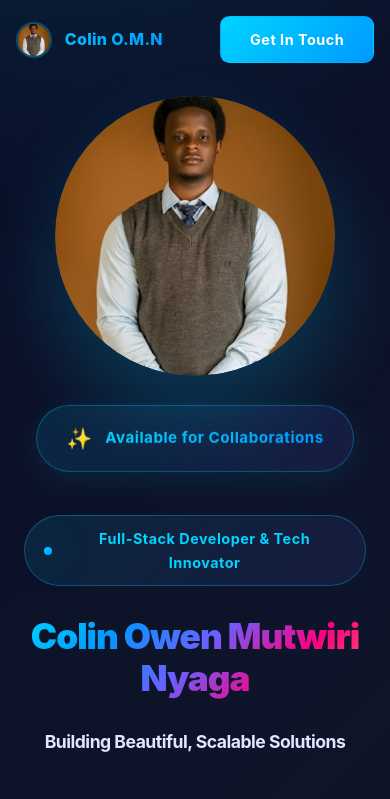
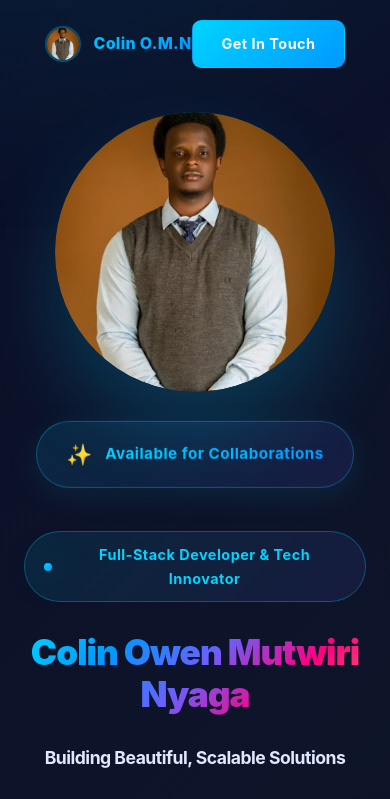
Before and after one commit to owenz4040/portfolio, a Vue app: page / in a window 390 px wide. Shown: the top 799 px of the page. Built offline with nearby package versions, Linux system fonts and the light colour scheme.

Commit message:
fix(navbar/hero): use navbar height variable to prevent overlap

```diff
--- a/src/components/Hero.vue
+++ b/src/components/Hero.vue
@@ -90,7 +90,7 @@
   display: flex;
   flex-direction: column;
   justify-content: center;
-  padding: 8rem 2rem 2rem 2rem;
+  padding: calc(var(--navbar-height) + 2rem) 2rem 2rem 2rem;
   position: relative;
   overflow: hidden;
   background: linear-gradient(135deg, var(--dark-bg) 0%, rgba(15, 23, 42, 0.8) 50%, var(--darker-bg) 100%);
@@ -462,7 +462,7 @@
 
 @media (max-width: 768px) {
   .hero {
-    padding: 6rem 1.5rem 2rem 1.5rem;
+    padding: calc(var(--navbar-height) + 1.5rem) 1.5rem 2rem 1.5rem;
   }
 
   .hero-container {
--- a/src/components/Navbar.vue
+++ b/src/components/Navbar.vue
@@ -53,7 +53,10 @@ onUnmounted(() => {
   left: 0;
   right: 0;
   background: transparent;
-  padding: 1.5rem 2rem;
+  padding: 0 2rem; /* horizontal padding only - height controlled by --navbar-height */
+  min-height: var(--navbar-height);
+  display: flex;
+  align-items: center;
   transition: all 0.4s cubic-bezier(0.4, 0, 0.2, 1);
   z-index: 1000;
   backdrop-filter: blur(0px);
@@ -63,7 +66,9 @@ onUnmounted(() => {
   background: linear-gradient(180deg, rgba(10, 14, 39, 0.98) 0%, rgba(10, 14, 39, 0.95) 100%);
   backdrop-filter: blur(20px);
   border-bottom: 1px solid var(--accent-border);
-  padding: 0.75rem 2rem;
+  /* maintain same min-height when scrolled */
+  min-height: var(--navbar-height);
+  padding: 0 2rem;
   box-shadow: 0 20px 60px rgba(0, 0, 0, 0.5);
 }
 
--- a/src/style.css
+++ b/src/style.css
@@ -34,6 +34,8 @@
   /* Accent colors */
   --accent-glow: rgba(0, 212, 255, 0.2);
   --accent-border: rgba(0, 212, 255, 0.3);
+  /* Layout metrics */
+  --navbar-height: 88px;
 
   /* Fonts */
   --sans: 'Inter', -apple-system, BlinkMacSystemFont, system-ui, sans-serif;
```
